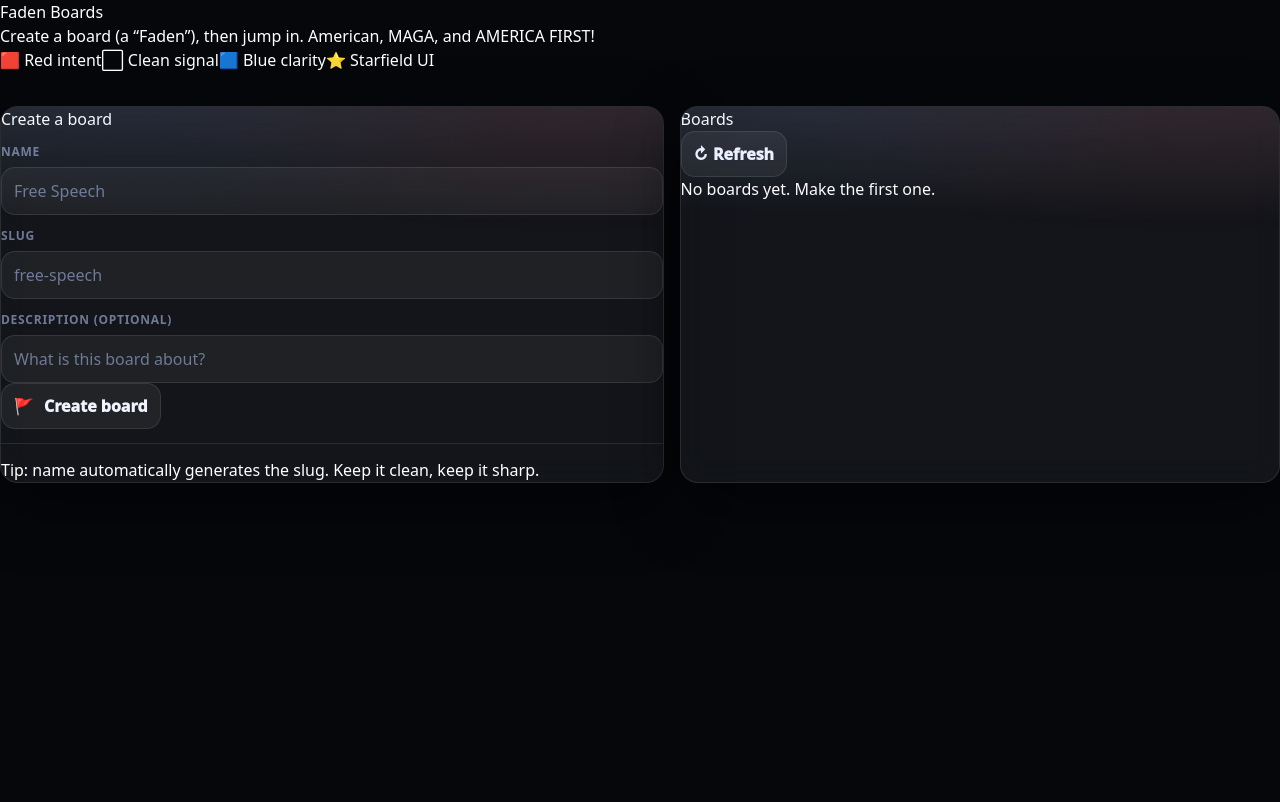
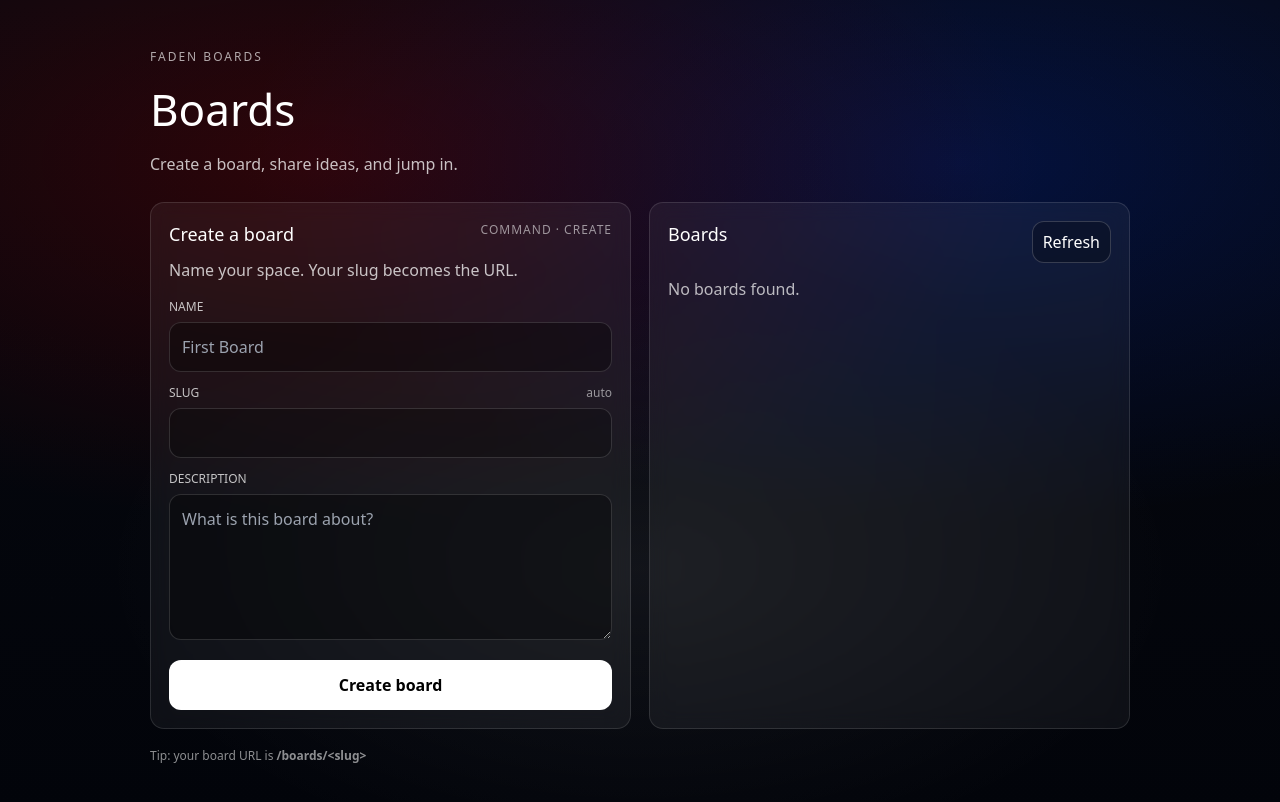
Before and after one commit to Fadenboard/fadenboard, a Next.js app: page / in a window 1280 px wide. Shown: the top 802 px of the page. Built offline with nearby package versions, Linux system fonts and the light colour scheme.

Commit message:
fix homepage boards list and links

```diff
--- a/app/page.tsx
+++ b/app/page.tsx
@@ -1,4 +1,6 @@
 "use client";
+
+export const dynamic = "force-dynamic";
 
 import { useEffect, useMemo, useState } from "react";
 
@@ -7,7 +9,7 @@
   name: string;
   slug: string;
   description: string | null;
-  is_pinned: boolean;
+  is_pinned?: boolean;
   created_at: string;
 };
 
@@ -33,16 +35,20 @@
   async function loadBoards() {
     setLoading(true);
     setErr(null);
+
     try {
       const res = await fetch("/api/boards", { cache: "no-store" });
       if (!res.ok) {
         const txt = await res.text();
         throw new Error(`GET /api/boards failed: ${res.status} ${txt}`);
       }
+
       const data = await res.json();
-      setBoards(Array.isArray(data) ? data : Array.isArray(data?.boards) ? data.boards : []);
+      const list = Array.isArray(data?.boards) ? data.boards : [];
+      setBoards(list);
     } catch (e: any) {
       setErr(e?.message ?? "Failed to load boards");
+      setBoards([]);
     } finally {
       setLoading(false);
     }
@@ -52,20 +58,20 @@
     e.preventDefault();
     setErr(null);
 
-    const payload = {
-      name: name.trim(),
-      slug,
-      description: description.trim() || null,
-    };
-
-    if (!payload.name) return setErr("Board name is required.");
-    if (!payload.slug) return setErr("Slug is required.");
+    if (!name.trim()) {
+      setErr("Board name is required.");
+      return;
+    }
 
     try {
       const res = await fetch("/api/boards", {
         method: "POST",
         headers: { "Content-Type": "application/json" },
-        body: JSON.stringify(payload),
+        body: JSON.stringify({
+          name: name.trim(),
+          slug,
+          description: description.trim() ? description.trim() : null,
+        }),
       });
 
       if (!res.ok) {
@@ -86,105 +92,246 @@
   }, []);
 
   return (
-    <main className="faden-shell">
-      <section className="hero">
-        <div className="flagbar" />
-        <h1 className="h-title">Faden Boards</h1>
-        <p className="h-sub">
-          Create a board (a “Faden”), then jump in. American, MAGA, and AMERICA FIRST!
+    <main
+      style={{
+        minHeight: "100vh",
+        padding: "48px 18px",
+        color: "white",
+        background:
+          "radial-gradient(1200px 600px at 25% 20%, rgba(120,0,0,0.35), transparent 60%), radial-gradient(1200px 600px at 75% 20%, rgba(0,60,255,0.20), transparent 60%), radial-gradient(900px 500px at 50% 70%, rgba(255,255,255,0.06), transparent 60%), linear-gradient(180deg, #06080f, #02040a)",
+      }}
+    >
+      <div style={{ maxWidth: 980, margin: "0 auto" }}>
+        <div style={{ marginBottom: 26 }}>
+          <div style={{ fontSize: 12, letterSpacing: 2, opacity: 0.65 }}>
+            FADEN BOARDS
+          </div>
+          <h1 style={{ fontSize: 44, margin: "10px 0 10px" }}>Boards</h1>
+          <p style={{ opacity: 0.75, maxWidth: 720, lineHeight: 1.5 }}>
+            Create a board, share ideas, and jump in.
+          </p>
+        </div>
+
+        {err && (
+          <div
+            style={{
+              border: "1px solid rgba(255,255,255,0.14)",
+              background: "rgba(255,0,0,0.10)",
+              padding: 12,
+              borderRadius: 10,
+              marginBottom: 16,
+              whiteSpace: "pre-wrap",
+            }}
+          >
+            {err}
+          </div>
+        )}
+
+        <div
+          style={{
+            display: "grid",
+            gridTemplateColumns: "1fr 1fr",
+            gap: 18,
+          }}
+        >
+          {/* CREATE */}
+          <section
+            style={{
+              border: "1px solid rgba(255,255,255,0.12)",
+              background: "rgba(255,255,255,0.05)",
+              borderRadius: 14,
+              padding: 18,
+              backdropFilter: "blur(10px)",
+            }}
+          >
+            <div style={{ display: "flex", justifyContent: "space-between" }}>
+              <h2 style={{ margin: 0, fontSize: 18 }}>Create a board</h2>
+              <div style={{ opacity: 0.55, fontSize: 12, letterSpacing: 1 }}>
+                COMMAND · CREATE
+              </div>
+            </div>
+
+            <p style={{ marginTop: 10, opacity: 0.75, lineHeight: 1.5 }}>
+              Name your space. Your slug becomes the URL.
             </p>
 
-        <div className="badge-row">
-          <span className="pill">🟥 Red intent</span>
-          <span className="pill">⬜ Clean signal</span>
-          <span className="pill">🟦 Blue clarity</span>
-          <span className="pill">⭐ Starfield UI</span>
-        </div>
-      </section>
-
-      <div style={{ height: 16 }} />
-
-      <section className="grid">
-        {/* Create */}
-        <div className="card">
-          <div className="card-inner">
-            <h2 className="card-title">Create a board</h2>
-
-            <form onSubmit={createBoard}>
-              <div className="field">
-                <div className="label">Name</div>
+            <form onSubmit={createBoard} style={{ marginTop: 16 }}>
+              <label style={{ display: "block", fontSize: 12, opacity: 0.75 }}>
+                NAME
+              </label>
               <input
-                  className="input"
                 value={name}
                 onChange={(e) => setName(e.target.value)}
-                  placeholder="Free Speech"
+                placeholder="First Board"
+                style={{
+                  width: "100%",
+                  marginTop: 6,
+                  padding: "12px 12px",
+                  borderRadius: 12,
+                  border: "1px solid rgba(255,255,255,0.14)",
+                  background: "rgba(0,0,0,0.35)",
+                  color: "white",
+                  outline: "none",
+                }}
               />
+
+              <div style={{ height: 12 }} />
+
+              <div style={{ display: "flex", justifyContent: "space-between" }}>
+                <label style={{ display: "block", fontSize: 12, opacity: 0.75 }}>
+                  SLUG
+                </label>
+                <div style={{ fontSize: 12, opacity: 0.55 }}>auto</div>
               </div>
 
-              <div className="field">
-                <div className="label">Slug</div>
-                <input className="input" value={slug} readOnly placeholder="free-speech" />
-              </div>
+              <input
+                value={slug}
+                readOnly
+                style={{
+                  width: "100%",
+                  marginTop: 6,
+                  padding: "12px 12px",
+                  borderRadius: 12,
+                  border: "1px solid rgba(255,255,255,0.14)",
+                  background: "rgba(0,0,0,0.25)",
+                  color: "rgba(255,255,255,0.85)",
+                  outline: "none",
+                }}
+              />
 
-              <div className="field">
-                <div className="label">Description (optional)</div>
-                <input
-                  className="input"
+              <div style={{ height: 12 }} />
+
+              <label style={{ display: "block", fontSize: 12, opacity: 0.75 }}>
+                DESCRIPTION
+              </label>
+              <textarea
                 value={description}
                 onChange={(e) => setDescription(e.target.value)}
                 placeholder="What is this board about?"
+                rows={5}
+                style={{
+                  width: "100%",
+                  marginTop: 6,
+                  padding: "12px 12px",
+                  borderRadius: 12,
+                  border: "1px solid rgba(255,255,255,0.14)",
+                  background: "rgba(0,0,0,0.35)",
+                  color: "white",
+                  outline: "none",
+                  resize: "vertical",
+                }}
               />
+
+              <button
+                type="submit"
+                style={{
+                  width: "100%",
+                  marginTop: 14,
+                  padding: "12px 12px",
+                  borderRadius: 12,
+                  border: "1px solid rgba(255,255,255,0.18)",
+                  background: "white",
+                  color: "black",
+                  fontWeight: 700,
+                  cursor: "pointer",
+                }}
+              >
+                Create board
+              </button>
+            </form>
+          </section>
+
+          {/* LIST */}
+          <section
+            style={{
+              border: "1px solid rgba(255,255,255,0.12)",
+              background: "rgba(255,255,255,0.05)",
+              borderRadius: 14,
+              padding: 18,
+              backdropFilter: "blur(10px)",
+              minHeight: 320,
+            }}
+          >
+            <div style={{ display: "flex", justifyContent: "space-between" }}>
+              <h2 style={{ margin: 0, fontSize: 18 }}>Boards</h2>
+              <button
+                onClick={loadBoards}
+                style={{
+                  padding: "8px 10px",
+                  borderRadius: 12,
+                  border: "1px solid rgba(255,255,255,0.18)",
+                  background: "rgba(0,0,0,0.25)",
+                  color: "white",
+                  cursor: "pointer",
+                }}
+              >
+                Refresh
+              </button>
             </div>
 
-              <button className="btn btn-primary" type="submit">
-                <span>🚩</span>
-                <span>Create board</span>
-              </button>
-            </form>
-
-            {err && <div className="error">{err}</div>}
-            <div className="hr" />
-            <div className="small">
-              Tip: name automatically generates the slug. Keep it clean, keep it sharp.
-            </div>
+            <div style={{ marginTop: 14 }}>
+              {loading ? (
+                <p style={{ opacity: 0.7 }}>Loading…</p>
+              ) : boards.length === 0 ? (
+                <p style={{ opacity: 0.7 }}>No boards found.</p>
+              ) : (
+                <ul style={{ listStyle: "none", padding: 0, margin: 0 }}>
+                  {boards.map((b) => (
+                    <li
+                      key={b.id}
+                      style={{
+                        border: "1px solid rgba(255,255,255,0.12)",
+                        background: "rgba(0,0,0,0.22)",
+                        borderRadius: 12,
+                        padding: 14,
+                        marginBottom: 12,
+                      }}
+                    >
+                      <div
+                        style={{
+                          display: "flex",
+                          justifyContent: "space-between",
+                          gap: 10,
+                          alignItems: "flex-start",
+                        }}
+                      >
+                        <div>
+                          <div style={{ fontWeight: 800 }}>{b.name}</div>
+                          <div style={{ fontSize: 12, opacity: 0.7 }}>
+                            /{b.slug}
                           </div>
                         </div>
 
-        {/* Boards */}
-        <div className="card">
-          <div className="card-inner">
-            <div className="section-head">
-              <h2 className="card-title" style={{ margin: 0 }}>Boards</h2>
-              <button className="btn btn-ghost" onClick={loadBoards} type="button">
-                ↻ Refresh
-              </button>
+                        <a
+                          href={`/boards/${b.slug}`}
+                          style={{
+                            color: "white",
+                            opacity: 0.9,
+                            textDecoration: "none",
+                            fontWeight: 700,
+                          }}
+                        >
+                          Open →
+                        </a>
                       </div>
 
-            {loading ? (
-              <p className="small">Loading…</p>
-            ) : boards.length === 0 ? (
-              <p className="small">No boards yet. Make the first one.</p>
-            ) : (
-              <div className="boards">
-                {boards.map((b) => (
-                  <div className="board" key={b.id}>
-                    <div className="board-top">
-                      <div className="board-name">{b.name}</div>
-                      <div className="board-slug">/b/{b.slug}</div>
+                      {b.description ? (
+                        <p style={{ margin: "10px 0 0", opacity: 0.75 }}>
+                          {b.description}
+                        </p>
+                      ) : null}
+                    </li>
+                  ))}
+                </ul>
+              )}
+            </div>
+          </section>
         </div>
 
-                    {b.description && <div className="board-desc">{b.description}</div>}
-
-                    <a className="link" href={`/b/${b.slug}`}>
-                      Open board →
-                    </a>
-                  </div>
-                ))}
-              </div>
-            )}
+        <div style={{ marginTop: 18, opacity: 0.55, fontSize: 12 }}>
+          Tip: your board URL is <b>/boards/&lt;slug&gt;</b>
         </div>
       </div>
-      </section>
     </main>
   );
 }
```
Lines whose indentation alone changed are shown as unchanged.
